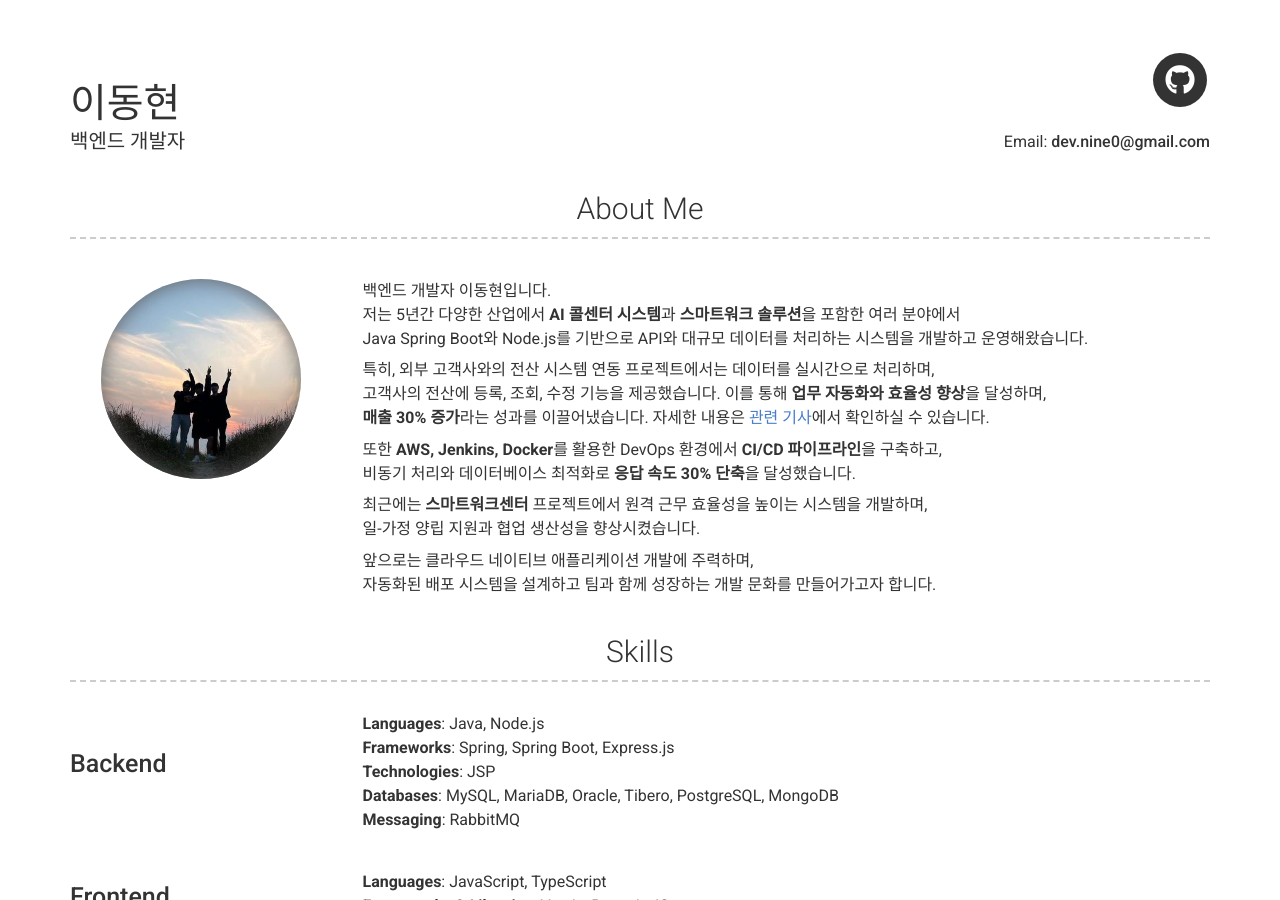
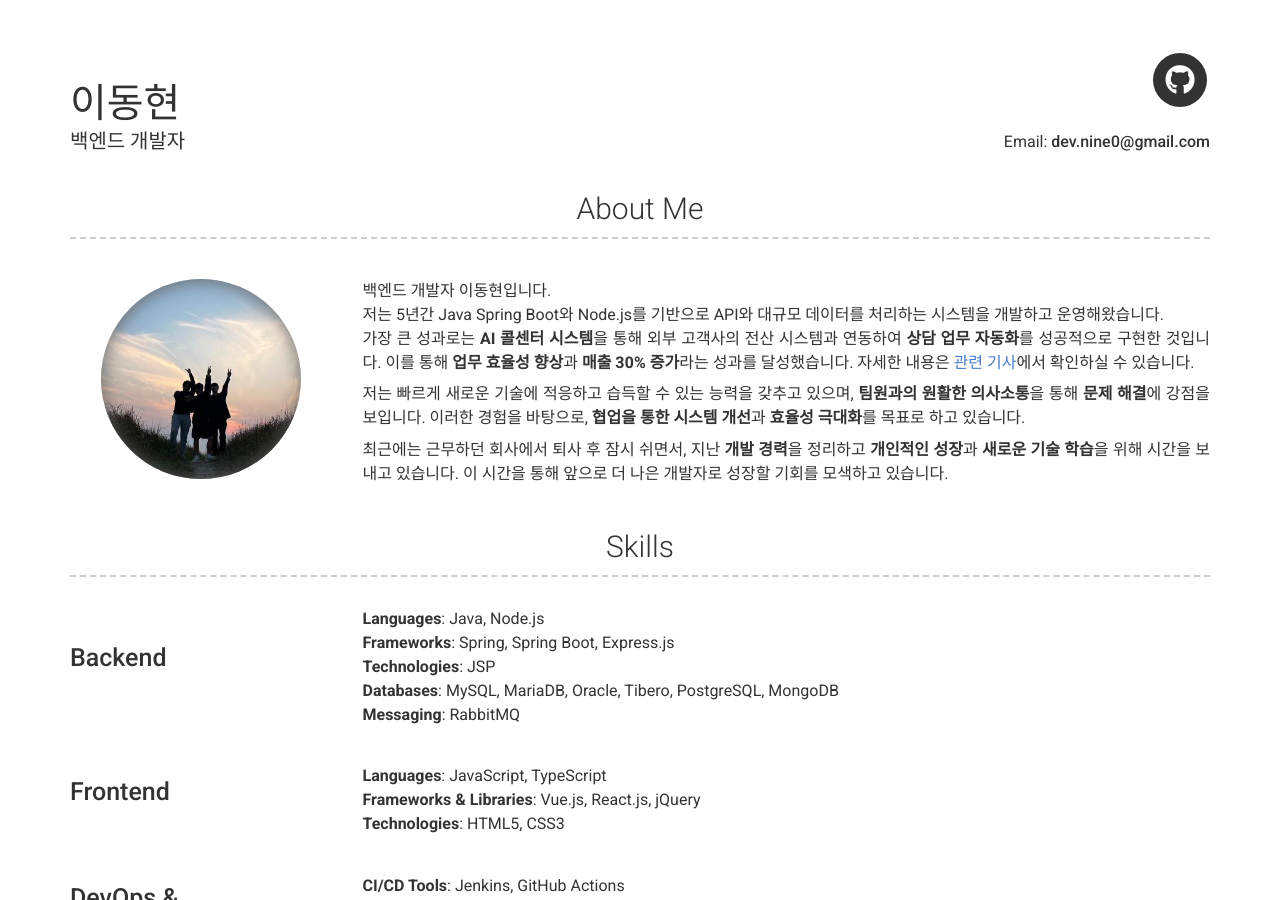
Before and after one commit to devnine-codes/devnine-codes.github.io, a Jekyll site: the page built from index.md, in a window 1280 px wide and 900 px high. Built offline with Jekyll 4.4.1, drawn with Linux system fonts in a browser that asks for light colours; nearby versions of some CDN libraries; comment, search, counter and statistics services are not loaded.

Commit message:
about_content 수정

```diff
--- a/_config.yml
+++ b/_config.yml
@@ -53,21 +53,12 @@ github_username:  devnine-codes
 about_profile_image: images/profile.jpeg
 about_content: | # this will include new lines to allow paragraphs
   백엔드 개발자 이동현입니다.
-  저는 5년간 다양한 산업에서 **AI 콜센터 시스템**과 **스마트워크 솔루션**을 포함한 여러 분야에서
-  Java Spring Boot와 Node.js를 기반으로 API와 대규모 데이터를 처리하는 시스템을 개발하고 운영해왔습니다.
+  저는 5년간 Java Spring Boot와 Node.js를 기반으로 API와 대규모 데이터를 처리하는 시스템을 개발하고 운영해왔습니다.
+  가장 큰 성과로는 **AI 콜센터 시스템**을 통해 외부 고객사의 전산 시스템과 연동하여 **상담 업무 자동화**를 성공적으로 구현한 것입니다. 이를 통해 **업무 효율성 향상**과 **매출 30% 증가**라는 성과를 달성했습니다. 자세한 내용은 [관련 기사](https://www.newsprime.co.kr/news/article/?no=647335)에서 확인하실 수 있습니다.
 
-  특히, 외부 고객사와의 전산 시스템 연동 프로젝트에서는 데이터를 실시간으로 처리하며,
-  고객사의 전산에 등록, 조회, 수정 기능을 제공했습니다. 이를 통해 **업무 자동화와 효율성 향상**을 달성하며,
-  **매출 30% 증가**라는 성과를 이끌어냈습니다. 자세한 내용은 [관련 기사](https://www.newsprime.co.kr/news/article/?no=647335)에서 확인하실 수 있습니다.
+  저는 빠르게 새로운 기술에 적응하고 습득할 수 있는 능력을 갖추고 있으며, **팀원과의 원활한 의사소통**을 통해 **문제 해결**에 강점을 보입니다. 이러한 경험을 바탕으로, **협업을 통한 시스템 개선**과 **효율성 극대화**를 목표로 하고 있습니다.
 
-  또한 **AWS, Jenkins, Docker**를 활용한 DevOps 환경에서 **CI/CD 파이프라인**을 구축하고,
-  비동기 처리와 데이터베이스 최적화로 **응답 속도 30% 단축**을 달성했습니다.
-
-  최근에는 **스마트워크센터** 프로젝트에서 원격 근무 효율성을 높이는 시스템을 개발하며,
-  일-가정 양립 지원과 협업 생산성을 향상시켰습니다.
-
-  앞으로는 클라우드 네이티브 애플리케이션 개발에 주력하며,
-  자동화된 배포 시스템을 설계하고 팀과 함께 성장하는 개발 문화를 만들어가고자 합니다.
+  최근에는 근무하던 회사에서 퇴사 후 잠시 쉬면서, 지난 **개발 경력**을 정리하고 **개인적인 성장**과 **새로운 기술 학습**을 위해 시간을 보내고 있습니다. 이 시간을 통해 앞으로 더 나은 개발자로 성장할 기회를 모색하고 있습니다.
 
 content:
   - title: Skills
```
